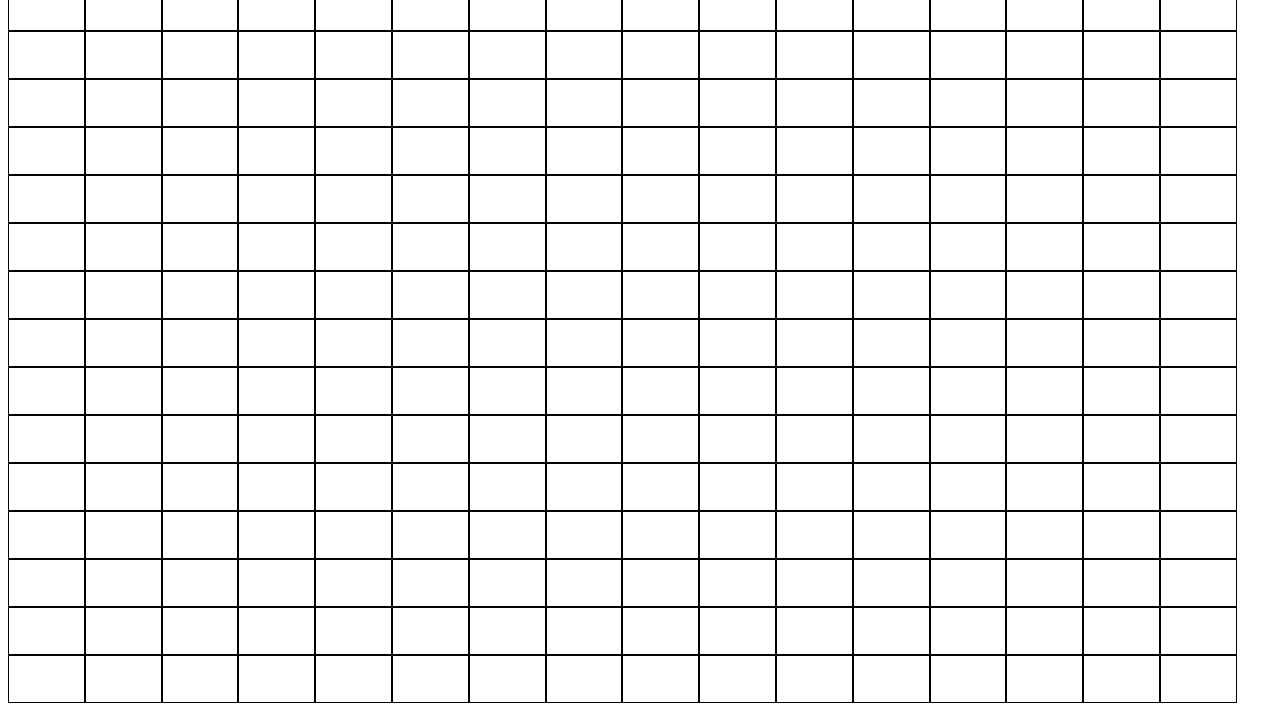
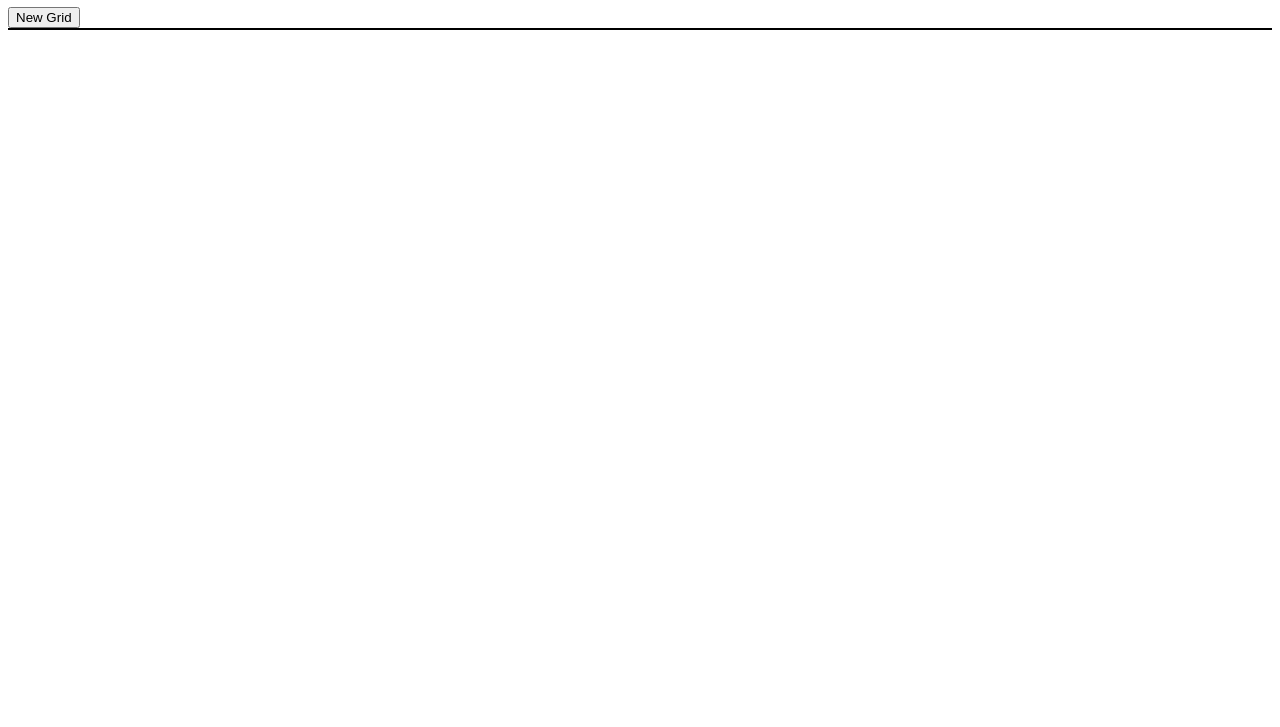
Before and after one commit to Poison-Iveey/Etch-a-sketch, a plain HTML site: page index.html in a window 1280 px wide. Shown: the part 73-800 px from the top of the page. Drawn offline with Linux system fonts and the light colour scheme.

Commit message:
The code in this files don't work ,they are theoretically correct but not practical.

```diff
--- a/index.html
+++ b/index.html
@@ -9,10 +9,11 @@
 
 </head>
 <body>
+    <h1>Etch-a-sketch Game!!</h1>
 
-    <div class="grid" id="myGrid">
+    <button class="btn" onclick="myFunction()">New Grid</button>
+    <div  id="myGrid"></div>
 
-    </div>
 
     <script src="script.js"></script>
 </body>
--- a/script.js
+++ b/script.js
@@ -1,17 +1,55 @@
-
-const rows = 16;
-const columns = 16;
 
 
-const gridContainer = document.getElementById("myGrid");
-for (let i = 1; i < 257; i++){
-        const gridItem = document.createElement('div');
+
+let gridContainer = document.getElementById("myGrid");
+
+for (let i = 0; i < 256; i++){   // to loop from 0 to 255 making it 256 grids in total
+        let gridItem = document.createElement('div');
         gridItem.className = 'grid-item';
-        gridContainer.appendChild(gridItem);
-
-      }
+        gridContainer.appendChild(gridItem);}
 
 
-// In the above, i have specified the grid’s number of rows and columns.
-//then use a nested loop to create grid items dynamically.
-//Each grid item is an <div> element with the class “grid-item.”
+
+        let gridItems = document.getElementsByClassName('grid-item');
+        for (let i = 0; i < gridItems.length; i++) {
+            gridItems[i].addEventListener("mouseover", function() {
+                this.style.background = "#ffd66b";
+            });
+        }
+
+
+
+     function myFunction() {
+            let new_grid = prompt('How many squares per side do you want? Please enter a number <= 100:');
+            new_grid = parseInt(new_grid, 10);
+
+            if (isNaN(new_grid) || new_grid > 100) {
+                alert("Input a number below or equal to 100!");
+            } else {
+                // Clear any existing grid
+                let gridContainer = document.getElementById("myGrid");
+                gridContainer.removeChild(gridItems)
+
+                // Create new grid
+                for (let i = 0; i < new_grid; i++) {
+                    for (let j = 0; j < new_grid; j++) {
+                        let square = document.createElement("div");
+                        square.classList.add("grid-square");
+                        square.addEventListener("click", function() {
+                            alert("Square clicked!");
+                        });
+                        gridContainer.appendChild(square);
+                    }
+
+                }
+            }
+        }
+
+
+        let square = document.getElementsByClassName('grid-square');
+        for (let i = 0; i < square.length; i++) {
+            square[i].addEventListener("mouseover", function() {
+                this.style.background = "#ffd66b";
+            });
+        }
+        */
--- a/style.css
+++ b/style.css
@@ -2,19 +2,17 @@
     box-sizing: border-box;
   }
 
-.grid {
+#myGrid {
     display: flex;
     flex-wrap: wrap;
-
-
+    border: 1px solid black;
 
   }
 
 
 .grid-item{
-    border: 1px solid black;
-    width: 6vw;
-    height: 6vh;
-
-
+  display: flex;
+  flex-wrap: wrap;
+  border: 1px solid black;
+  flex: 1 1 auto;
 }
```
